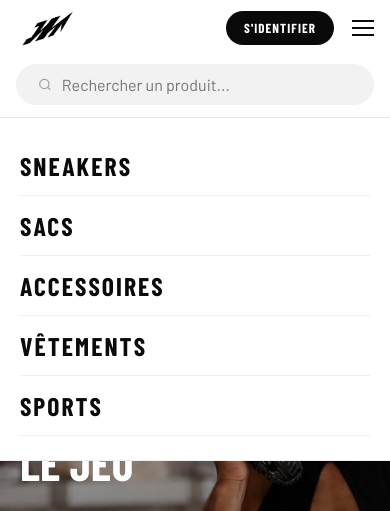
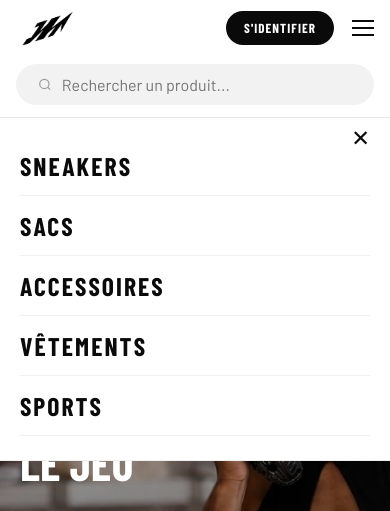
Before and after one commit to jephthenassserdietlin-design/jnprex, a Next.js app: page / in a window 390 px wide. Both pictures are taken after a click on the button 363 px from the left and 28 px from the top of the page. Shown: the top 511 px of the page. Built offline with nearby package versions, Linux system fonts and the light colour scheme; a web font is replaced by a local one.

Commit message:
Page catalogue sneakers

```diff
--- a/app/components/Navbar.tsx
+++ b/app/components/Navbar.tsx
@@ -192,8 +192,16 @@
           position: "fixed", top: "112px", left: 0, right: 0,
           background: "#fff", zIndex: 99,
           borderBottom: "1px solid #efefef",
-          padding: "24px 20px"
+          padding: "24px 20px",
+          position: "fixed" as const
         }}>
+          {/* Bouton fermer */}
+          <button onClick={() => setMenuOpen(false)} style={{
+            position: "absolute", top: "16px", right: "20px",
+            background: "none", border: "none", cursor: "pointer",
+            fontSize: "1.4rem", color: "#0a0a0a", lineHeight: 1
+          }}>✕</button>
+
           {[
             { label: "Sneakers", href: "/catalogue" },
             { label: "Sacs", href: "#" },
```
